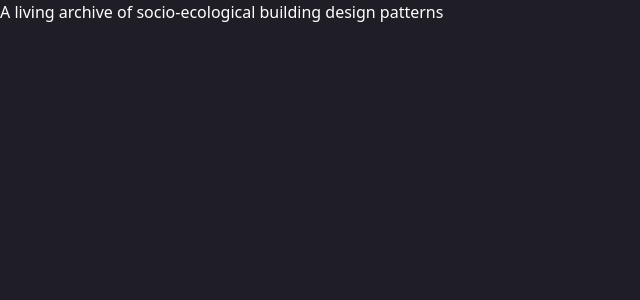
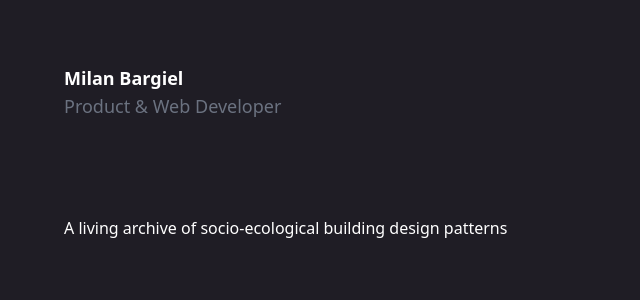
Before and after one commit to milanbargiel/portfolio, a Next.js app: page /building-social-ecology in a window 1280 px wide. Shown: the top 300 px of the page, without its empty margins (0-640 px from the left). Built offline with nearby package versions, Linux system fonts and the light colour scheme.

Commit message:
Adapt layout

```diff
--- a/components/intro.js
+++ b/components/about.js
@@ -1,10 +1,8 @@
-import Link from '../components/link'
-import Header from '../components/header'
+import Link from './link'
 
-export default function Intro() {
+export default function About() {
   return (
-    <div className="my-12 md:text-lg md:mx-8 md:mb-20 md:mt-16 md:w-2/3 lg:w-3/5 xl:w-1/2 2xl:w-2/5">
-      <Header />
+    <div className="md:text-lg">
       <div className="mb-12 text-gray-300">
         <h2 className="font-semibold mb-4 text-white">About</h2>I am a product
         owner, web developer and designer living and working in Berlin, Germany.
--- a/components/header.js
+++ b/components/header.js
@@ -4,9 +4,11 @@ const Header = () => {
   return (
     <>
       <Link href="/">
-        <h1 className="font-semibold">Milan Bargiel</h1>
+        <h1 className="font-semibold md:text-lg">Milan Bargiel</h1>
       </Link>
-      <div className="text-gray-500 mb-24">Product & Web Developer</div>
+      <div className="text-gray-500 mb-24 md:text-lg">
+        Product & Web Developer
+      </div>
     </>
   )
 }
--- /dev/null
+++ b/components/page.js
@@ -0,0 +1,13 @@
+// A component for longer text layout
+import Header from './header'
+
+const Page = ({ children }) => {
+  return (
+    <div className="my-12 md:mx-8 md:mb-20 md:mt-16 md:w-2/3 lg:w-3/5 xl:w-1/2 2xl:w-2/5">
+      <Header />
+      {children}
+    </div>
+  )
+}
+
+export default Page
--- a/pages/building-social-ecology.js
+++ b/pages/building-social-ecology.js
@@ -1,5 +1,15 @@
+import Page from '../components/page'
+import Layout from '../components/layout'
+
 export default function BuildingSocialEcology() {
   return (
-    <div>A living archive of socio-ecological building design patterns</div>
+    <div className="flex-1">
+      <Page>A living archive of socio-ecological building design patterns</Page>
+    </div>
   )
 }
+
+// Render layout per-page
+BuildingSocialEcology.getLayout = function getLayout(page) {
+  return <Layout>{page}</Layout>
+}
--- a/pages/index.js
+++ b/pages/index.js
@@ -1,13 +1,16 @@
-import Intro from '../components/intro'
+import About from '../components/about'
 import ProjectList from '../components/project-list'
 import Layout from '../components/layout'
+import Page from '../components/page'
 import Link from 'next/link'
 
 export default function Home() {
   return (
     <div className="flex-1">
-      <Intro></Intro>
-      <ProjectList></ProjectList>
+      <Page>
+        <About />
+      </Page>
+      <ProjectList />
     </div>
   )
 }
```
